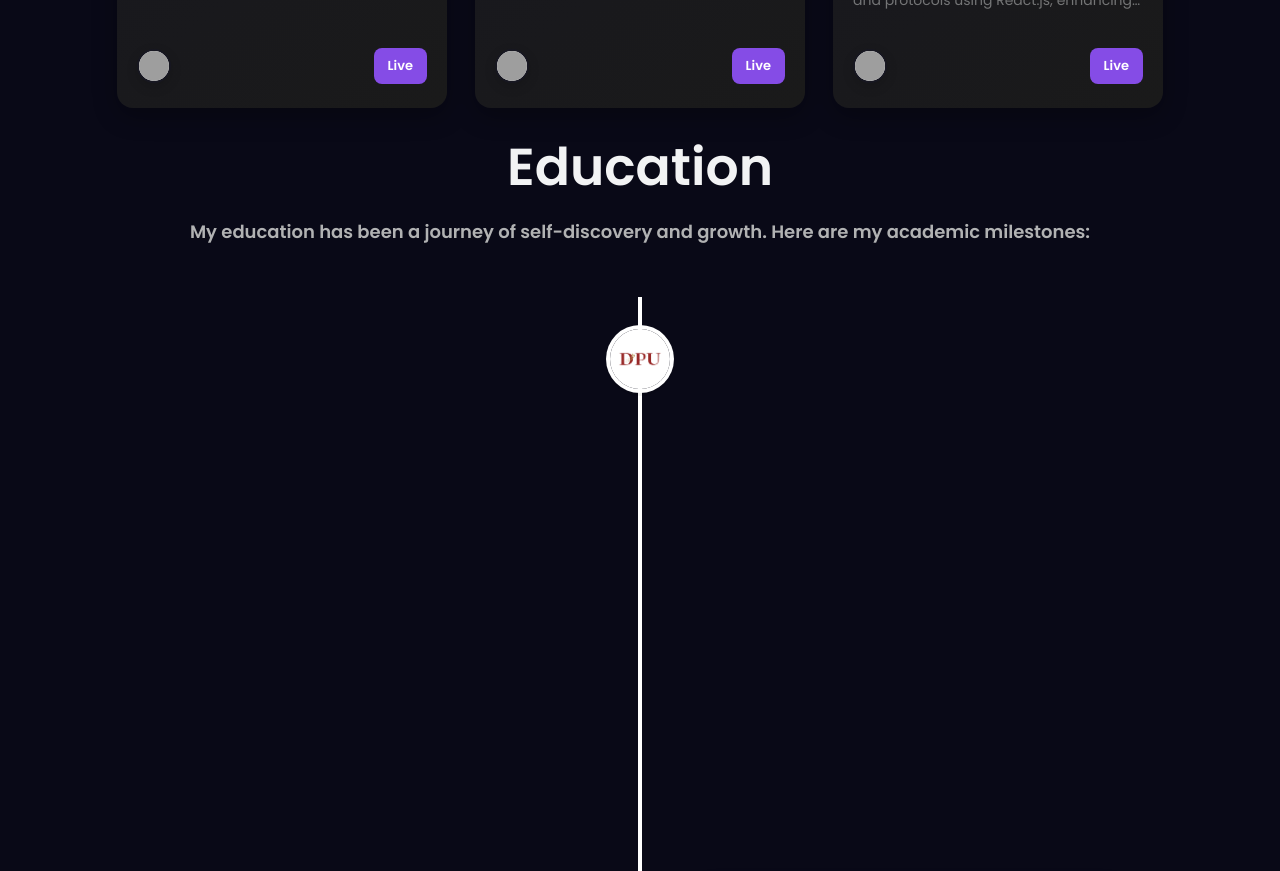
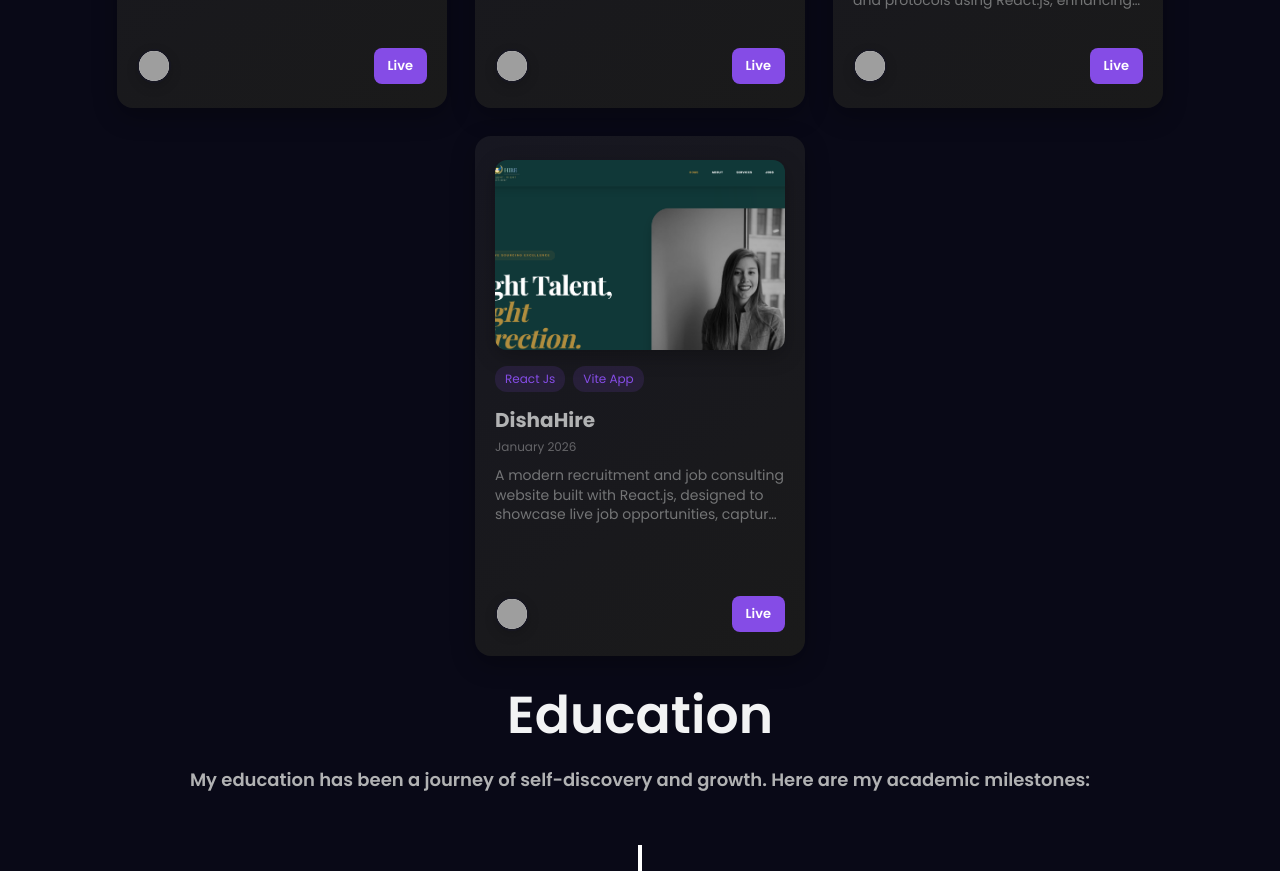
Before and after one commit to Karangoplani72/karan_portfolio_, a React (Create React App) app: page / in a window 1280 px wide. Shown: the part 3620-4491 px from the top of the page. Built offline with nearby package versions, Linux system fonts and the light colour scheme; grey boxes are pictures that could not be loaded.

Commit message:
Project 8 ++

```diff
--- a/src/data/constants.js
+++ b/src/data/constants.js
@@ -8,6 +8,7 @@ import projectImg4 from "./project4.png";
 import projectImg5 from "./project5.png";
 import projectImg6 from "./project6.png";
 import projectImg7 from "./project7.png";
+import projectImg8 from "./project8.png";
 import TapasviIMG from "./tapasvi.jpg";
 export const Bio = {
   name: "KARAN GOPLANI",
@@ -319,6 +320,25 @@ export const projects = [
       },
     ],
   },
+  {
+    id: 7,
+    title: "DishaHire",
+    date: "January 2026",
+    description:"A modern recruitment and job consulting website built with React.js, designed to showcase live job opportunities, capture employer and candidate enquiries, and enable direct engagement through WhatsApp with a fast, static, and user-friendly experience.",
+    image: projectImg8,
+    tags: ["React Js","Vite App"],
+    category: "web app",
+    //github: "https://github.com/karangoplani72",
+    webapp: "https://www.dishahire.com/",
+    member: [
+      {
+        name: "Karan Goplani",
+        img: "https://avatars.githubusercontent.com/u/92224864?s=400&u=1d609fde501621d9b0758f5c117dfdfdcd9d7462&v=4",
+        linkedin: "https://www.linkedin.com/in/karangoplani72/",
+        github: "https://github.com/karangoplani72",
+      },
+    ],
+  },
   //{
   //new projects to be added here
   //}
```
Also changed, not shown: src/data/project8.png (added).
